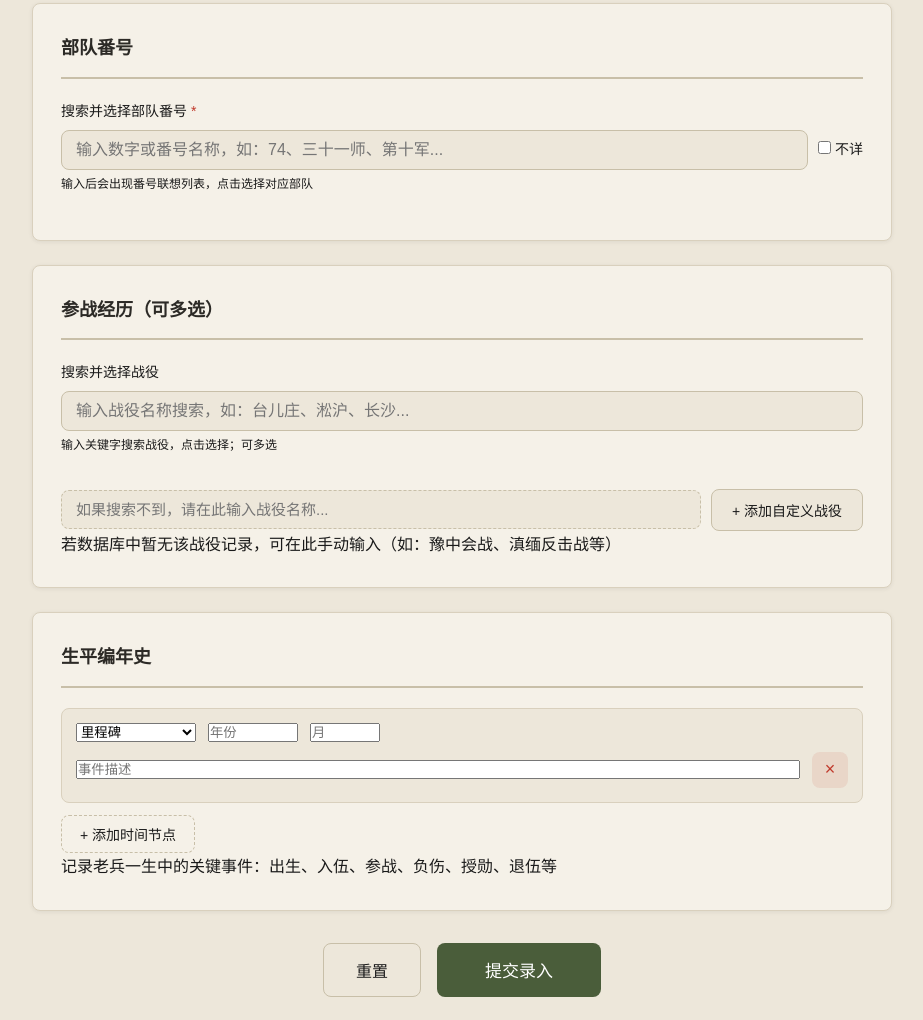
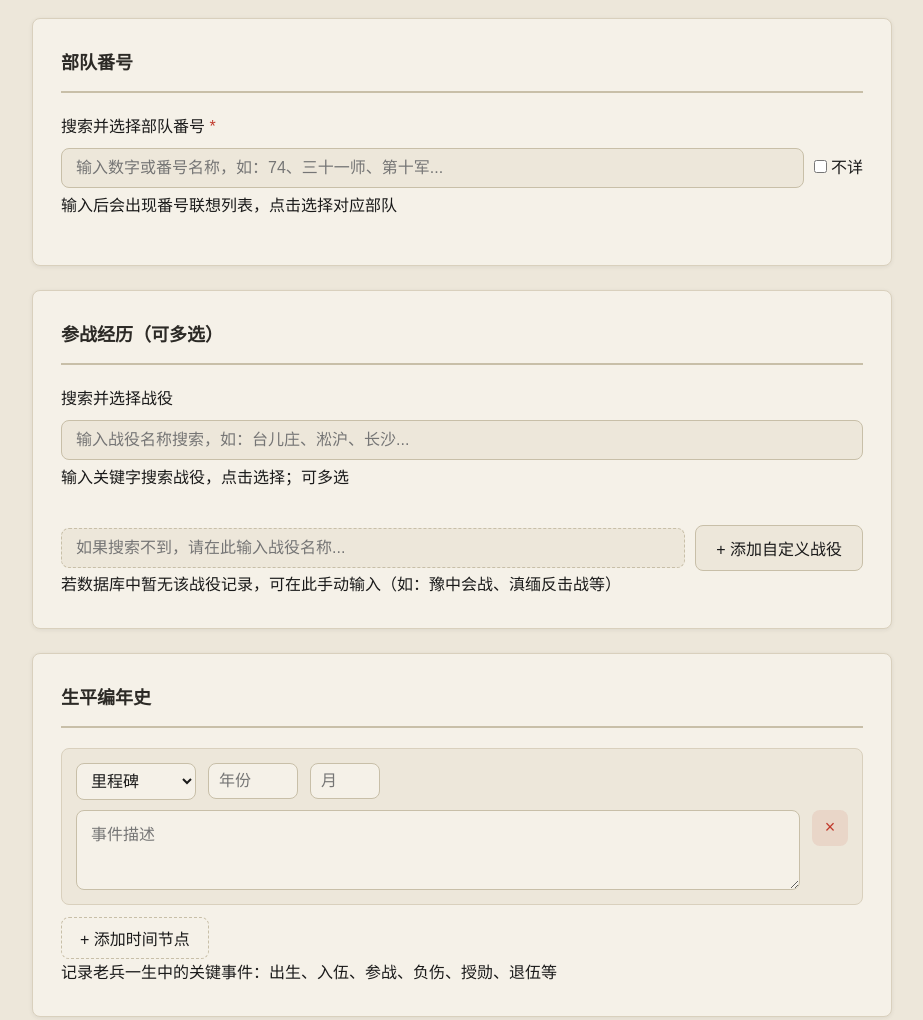
Before and after one commit to Simoncangmo/fenghuo-memory, a website: page public/admin.html in a window 1280 px wide. Shown: the part 806-1826 px from the top of the page, without its empty margins (178-1101 px from the left). Drawn offline with Linux system fonts and the light colour scheme; no server answers.

Commit message:
ui: 事件描述高度翻倍, 统一所有输入框和解释文字字体大小

```diff
--- a/public/admin.html
+++ b/public/admin.html
@@ -16,7 +16,7 @@
     .form-row { display: flex; gap: 20px; margin-bottom: 18px; }
     .form-row > .form-field { flex: 1; }
     .form-field { margin-bottom: 16px; }
-    .form-field label { display: block; font-size: 14px; color: var(--c-text-secondary); margin-bottom: 6px; font-weight: 500; }
+    .form-field label { display: block; font-size: 16px; color: var(--c-text-secondary); margin-bottom: 6px; font-weight: 500; }
     .form-field label .required { color: var(--c-danger, #c0392b); }
     .form-field input, .form-field select, .form-field textarea {
       width: 100%; padding: 10px 14px; font-size: 16px; font-family: var(--font-sans);
@@ -27,10 +27,11 @@
       outline: none; border-color: var(--c-gold); box-shadow: 0 0 0 3px rgba(168,136,48,0.12);
     }
     .form-field textarea { resize: vertical; min-height: 80px; }
-    .form-field .hint { font-size: 12px; color: var(--c-text-muted); margin-top: 4px; }
+    .form-field .hint { font-size: 16px; color: var(--c-text-muted); margin-top: 4px; }
+    .form-section > .hint { font-size: 16px; color: var(--c-text-muted); }
 
     /* "不详" 选项 */
-    .unknown-toggle { display:inline-flex; align-items:center; gap:4px; font-size:14px; color:var(--c-text-secondary); cursor:pointer; white-space:nowrap; margin-bottom:0 !important; font-weight:400 !important; }
+    .unknown-toggle { display:inline-flex; align-items:center; gap:4px; font-size:16px; color:var(--c-text-secondary); cursor:pointer; white-space:nowrap; margin-bottom:0 !important; font-weight:400 !important; }
     .unknown-toggle input { width:auto !important; }
 
     /* 番号联想 */
@@ -39,9 +40,9 @@
     .unit-dropdown .dd-item { padding: 10px 14px; cursor: pointer; border-bottom: 1px solid var(--c-border-light); }
     .unit-dropdown .dd-item:last-child { border-bottom: none; }
     .unit-dropdown .dd-item:hover { background: var(--c-bg); }
-    .unit-dropdown .dd-name { font-size: 15px; color: var(--c-text); }
-    .unit-dropdown .dd-honor { font-size: 12px; color: var(--c-gold); margin-top: 2px; }
-    .unit-dropdown .dd-level { font-size: 12px; color: var(--c-text-muted); }
+    .unit-dropdown .dd-name { font-size: 16px; color: var(--c-text); }
+    .unit-dropdown .dd-honor { font-size: 16px; color: var(--c-gold); margin-top: 2px; }
+    .unit-dropdown .dd-level { font-size: 16px; color: var(--c-text-muted); }
 
     /* 战役搜索与选择 */
     .battle-search-wrap { position: relative; }
@@ -49,29 +50,30 @@
     .battle-dropdown .dd-item { padding: 10px 14px; cursor: pointer; border-bottom: 1px solid var(--c-border-light); }
     .battle-dropdown .dd-item:last-child { border-bottom: none; }
     .battle-dropdown .dd-item:hover { background: var(--c-bg); }
-    .battle-dropdown .dd-name { font-size: 15px; color: var(--c-text); }
-    .battle-dropdown .dd-date { font-size: 12px; color: var(--c-text-muted); }
+    .battle-dropdown .dd-name { font-size: 16px; color: var(--c-text); }
+    .battle-dropdown .dd-date { font-size: 16px; color: var(--c-text-muted); }
     .selected-battles { display: flex; flex-wrap: wrap; gap: 8px; margin-top: 12px; }
-    .selected-battle-tag { display: inline-flex; align-items: center; gap: 6px; padding: 6px 14px; background: var(--c-mil-green); color: #fff; border-radius: 20px; font-size: 14px; }
+    .selected-battle-tag { display: inline-flex; align-items: center; gap: 6px; padding: 6px 14px; background: var(--c-mil-green); color: #fff; border-radius: 20px; font-size: 16px; }
     .selected-battle-tag .tag-remove { cursor: pointer; font-size: 16px; line-height: 1; }
     .selected-battle-tag.custom { background: rgba(168,136,48,0.15); color: var(--c-gold); border: 1px solid var(--c-gold); }
     .battle-custom-input-wrap { margin-top: 16px; display: flex; gap: 10px; align-items: center; }
-    .battle-custom-input-wrap input { flex: 1; padding: 10px 14px; font-size: 15px; border: 1px dashed var(--c-border); border-radius: 8px; background: var(--c-bg); color: var(--c-text); }
+    .battle-custom-input-wrap input { flex: 1; padding: 10px 14px; font-size: 16px; border: 1px dashed var(--c-border); border-radius: 8px; background: var(--c-bg); color: var(--c-text); }
     .battle-custom-input-wrap input:focus { outline: none; border-color: var(--c-gold); border-style: solid; }
-    .battle-custom-input-wrap button { padding: 10px 20px; font-size: 14px; background: var(--c-bg); border: 1px solid var(--c-border); border-radius: 8px; color: var(--c-text-secondary); cursor: pointer; white-space: nowrap; }
+    .battle-custom-input-wrap button { padding: 10px 20px; font-size: 16px; background: var(--c-bg); border: 1px solid var(--c-border); border-radius: 8px; color: var(--c-text-secondary); cursor: pointer; white-space: nowrap; }
     .battle-custom-input-wrap button:hover { border-color: var(--c-gold); color: var(--c-gold); }
 
     /* 时间线编辑 */
     .timeline-editor { display: flex; flex-direction: column; gap: 12px; }
     .timeline-entry { padding: 14px; background: var(--c-bg); border-radius: 8px; border: 1px solid var(--c-border-light); }
     .timeline-entry .tl-row1 { display: flex; gap: 12px; align-items: center; margin-bottom: 10px; }
-    .timeline-entry .tl-row2 { display: flex; gap: 12px; align-items: center; }
-    .timeline-entry select { width: 120px; flex-shrink: 0; }
-    .timeline-entry input[type="number"] { width: 90px; flex-shrink: 0; }
-    .timeline-entry .tl-row2 input[type="text"] { flex: 1; }
+    .timeline-entry .tl-row2 { display: flex; gap: 12px; align-items: flex-start; }
+    .timeline-entry select { width: 120px; flex-shrink: 0; font-size: 16px; padding: 8px 10px; border: 1px solid var(--c-border); border-radius: 8px; background: var(--c-surface); color: var(--c-text); }
+    .timeline-entry input[type="number"] { width: 90px; flex-shrink: 0; font-size: 16px; padding: 8px 10px; border: 1px solid var(--c-border); border-radius: 8px; background: var(--c-surface); color: var(--c-text); }
+    .timeline-entry .tl-row2 textarea { flex: 1; font-size: 16px; padding: 10px 14px; min-height: 80px; resize: vertical; border: 1px solid var(--c-border); border-radius: 8px; background: var(--c-surface); color: var(--c-text); font-family: var(--font-sans); }
+    .timeline-entry .tl-row2 textarea:focus { outline: none; border-color: var(--c-gold); box-shadow: 0 0 0 3px rgba(168,136,48,0.12); }
     .timeline-entry .tl-remove { flex-shrink: 0; width: 36px; height: 36px; border: none; border-radius: 8px; background: rgba(192,57,43,0.1); color: #c0392b; cursor: pointer; font-size: 18px; }
     .timeline-entry .tl-remove:hover { background: rgba(192,57,43,0.2); }
-    .btn-add-tl { align-self: flex-start; padding: 8px 18px; border: 1px dashed var(--c-border); border-radius: 8px; background: transparent; color: var(--c-text-secondary); font-size: 14px; cursor: pointer; }
+    .btn-add-tl { align-self: flex-start; padding: 8px 18px; border: 1px dashed var(--c-border); border-radius: 8px; background: transparent; color: var(--c-text-secondary); font-size: 16px; cursor: pointer; }
     .btn-add-tl:hover { border-color: var(--c-gold); color: var(--c-gold); }
 
     /* 提交按钮 */
--- a/public/js/admin.js
+++ b/public/js/admin.js
@@ -312,7 +312,7 @@ function renderTimeline() {
       '<input type="number" placeholder="月" value="' + (e.month || '') + '" min="1" max="12" style="width:70px;" onchange="updateTimeline(' + i + ',\'month\',this.value)">' +
       '</div>' +
       '<div class="tl-row2">' +
-      '<input type="text" placeholder="事件描述" value="' + escapeHtml(e.event || '') + '" onchange="updateTimeline(' + i + ',\'event\',this.value)">' +
+      '<textarea placeholder="事件描述" onchange="updateTimeline(' + i + ',\'event\',this.value)">' + escapeHtml(e.event || '') + '</textarea>' +
       '<button class="tl-remove" onclick="removeTimelineEntry(' + i + ')" title="删除">×</button>' +
       '</div>' +
       '</div>';
```
